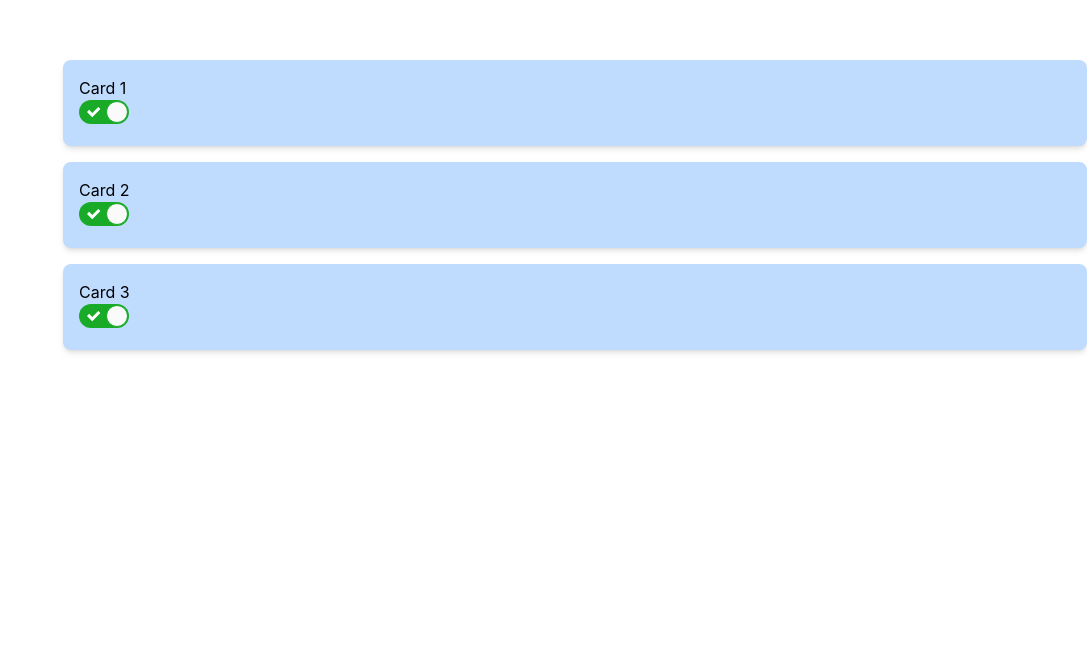
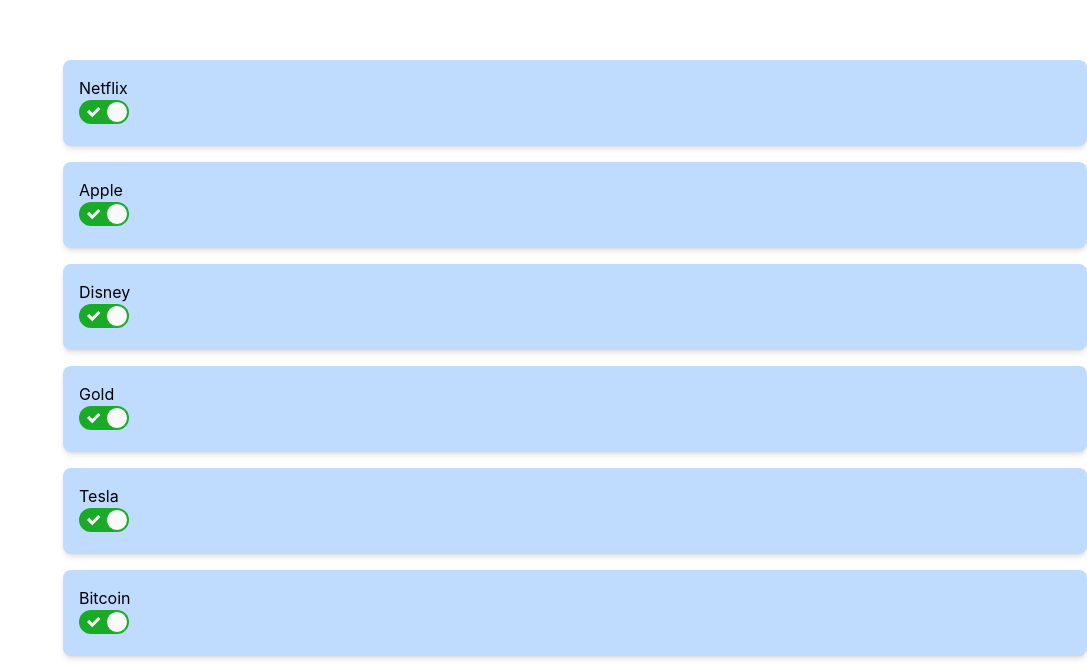
Before and after one commit to VladislavDulev/investment-dashboard, a React (Create React App) app: page / in a window 1280 px wide. Shown: the part 1420-2092 px from the top of the page, without its empty margins (193-1280 px from the left). Before the commit the page ends 1786 px from the top, so only its background shows below. Built offline with nearby package versions, Linux system fonts and the light colour scheme.

Commit message:
fix: extend card mocked data

```diff
--- a/src/components/dashboard/cards/Card.tsx
+++ b/src/components/dashboard/cards/Card.tsx
@@ -1,15 +1,16 @@
 import Toggle from "react-toggle";
 import "react-toggle/style.css";
+import { CardStatusTypes } from "../../../types/cardStatusTypes";
 
-const Card = ({ title, status, onToggle }: any) => {
+const Card = ({ investmentName, status, onToggle }: any) => {
   return (
     <div
       className={`bg-blue-200 p-4 rounded-lg shadow-md mb-4 ${
-        status === "disabled" ? "bg-gray-400" : ""
+        status === CardStatusTypes.DISABLED ? "bg-gray-400" : ""
       }`}
     >
-      <h2>{title}</h2>
-      <Toggle checked={status === "active"} onChange={onToggle} />
+      <h2>{investmentName}</h2>
+      <Toggle checked={status === CardStatusTypes.ACTIVE} onChange={onToggle} />
     </div>
   );
 };
--- a/src/components/dashboard/cards/CardsSection.tsx
+++ b/src/components/dashboard/cards/CardsSection.tsx
@@ -34,7 +34,7 @@
       {cardsData.map((card) => (
         <Card
           key={card.id}
-          title={card.title}
+          investmentName={card.investmentName}
           status={card.status}
           onToggle={() => handleToggle(card.id)}
         />
--- a/src/data/cards.ts
+++ b/src/data/cards.ts
@@ -1,5 +1,56 @@
 export const cards = [
-  { id: 1, title: "Card 1", status: "active" },
-  { id: 2, title: "Card 2", status: "active" },
-  { id: 3, title: "Card 3", status: "active" },
+  {
+    id: 1,
+    status: "active",
+    investmentType: "Stocks",
+    investmentName: "Netflix",
+    investmentListing: "NTFLX",
+    value: 1234,
+    date: "6 December",
+  },
+  {
+    id: 2,
+    status: "active",
+    investmentType: "Stocks",
+    investmentName: "Apple",
+    investmentListing: "AAPL",
+    value: 21196,
+    date: "21 September",
+  },
+  {
+    id: 3,
+    status: "active",
+    investmentType: "Stocks",
+    investmentName: "Disney",
+    investmentListing: "DIS",
+    value: 1234,
+    date: "3 August",
+  },
+  {
+    id: 4,
+    status: "active",
+    investmentType: "Commodities",
+    investmentName: "Gold",
+    investmentListing: "AU",
+    value: 8678,
+    date: "23 December",
+  },
+  {
+    id: 5,
+    status: "active",
+    investmentType: "Stocks",
+    investmentName: "Tesla",
+    investmentListing: "TSLA",
+    value: 13534,
+    date: "21 September",
+  },
+  {
+    id: 6,
+    status: "active",
+    investmentType: "Crypto",
+    investmentName: "Bitcoin",
+    investmentListing: "BTC",
+    value: 1234,
+    date: "30 May",
+  },
 ];
```
